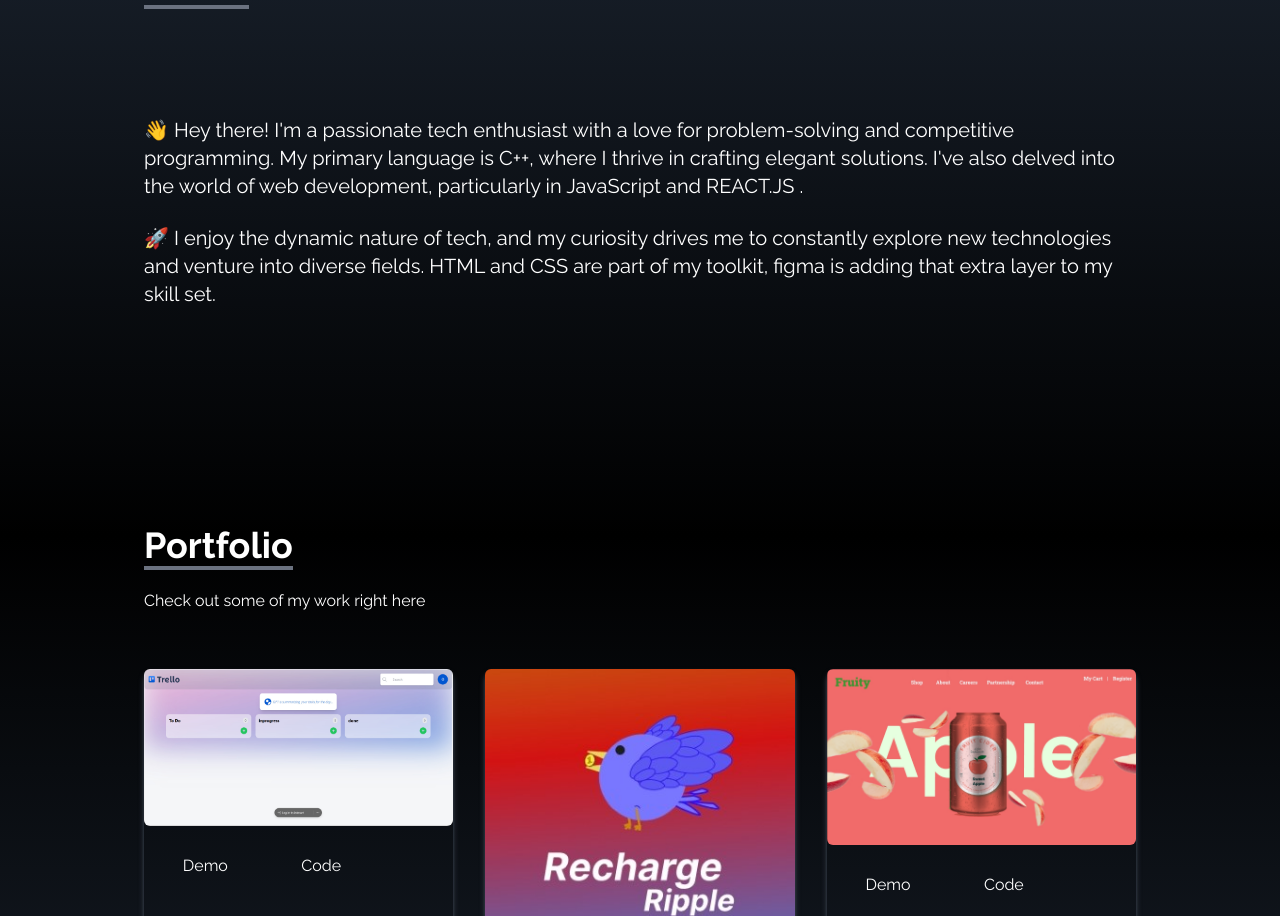
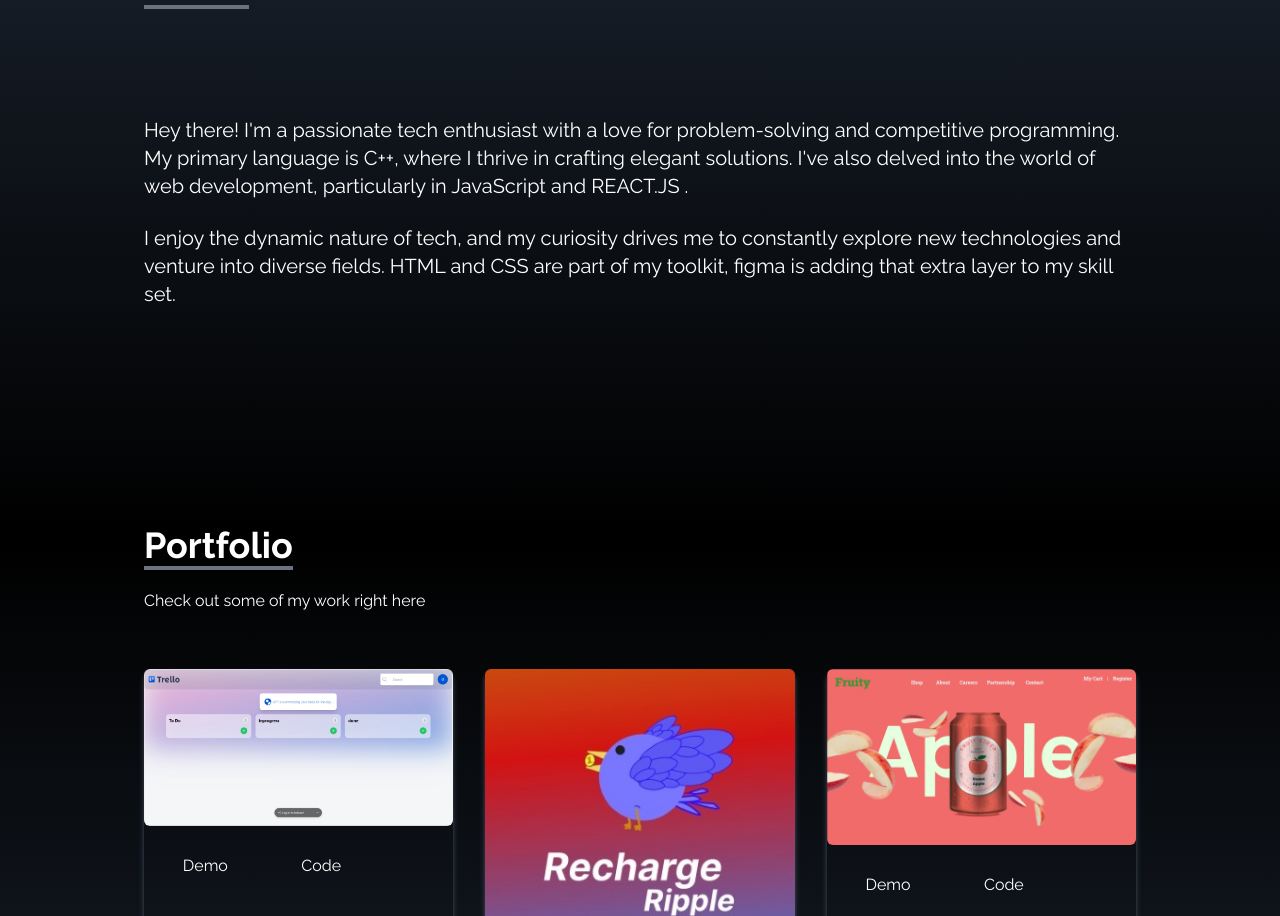
Before and after one commit to gunal-01/Gunal-Dev, a React (Create React App) app: page / in a window 1280 px wide. Shown: the part 1064-1980 px from the top of the page. Built offline with nearby package versions, Linux system fonts and the light colour scheme.

Commit message:
remove imoj

```diff
--- a/src/components/About.jsx
+++ b/src/components/About.jsx
@@ -14,7 +14,7 @@ const About = () => {
         </div>
 
         <p className="text-xl mt-20">
-        👋 Hey there! I'm a passionate tech enthusiast with a love for problem-solving and competitive programming.
+        Hey there! I'm a passionate tech enthusiast with a love for problem-solving and competitive programming.
         My primary language is C++, where I thrive in crafting elegant solutions. I've also delved into the world of web development,
         particularly in JavaScript and REACT.JS .
         </p>
@@ -22,7 +22,7 @@ const About = () => {
         <br />
 
         <p className="text-xl">
-        🚀 I enjoy the dynamic nature of tech, and my curiosity drives me to constantly explore new technologies and venture into diverse fields.
+        I enjoy the dynamic nature of tech, and my curiosity drives me to constantly explore new technologies and venture into diverse fields.
         HTML and CSS are part of my toolkit, figma is adding that extra layer to my skill set.
         </p>
       </div>
```
